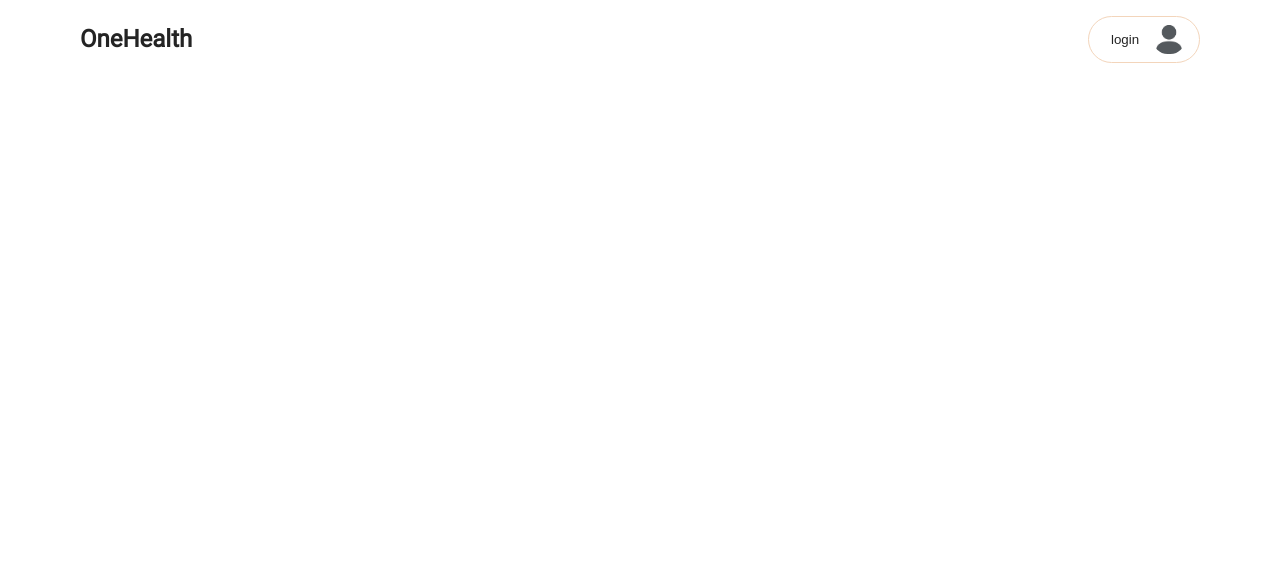
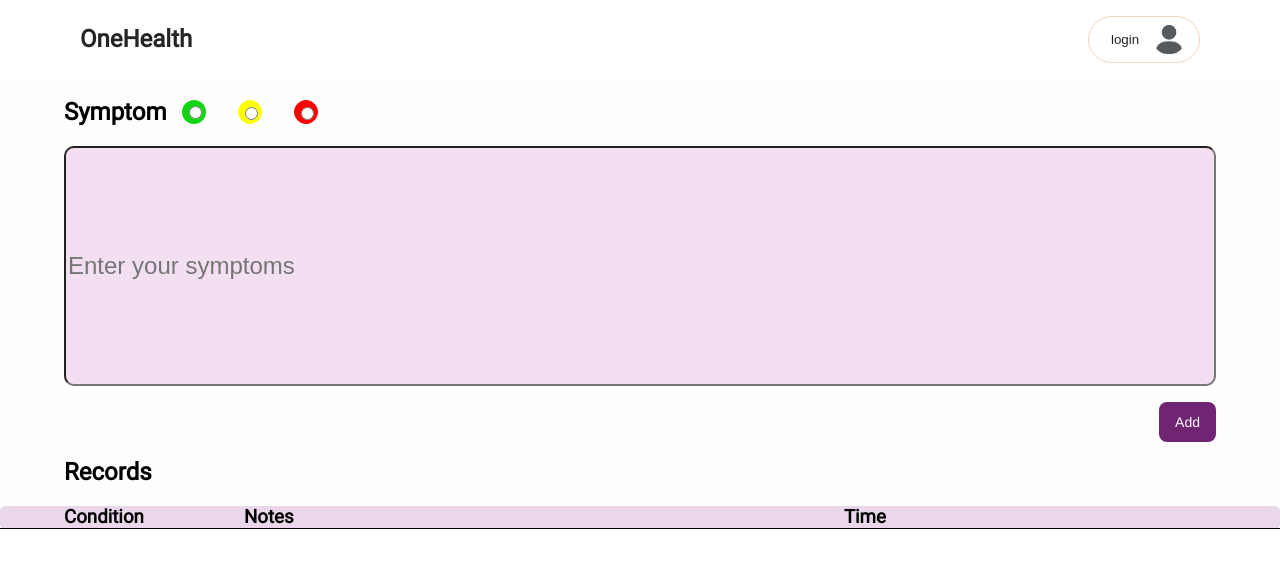
Before and after one commit to m-capone1/OneHealth, a React (Vite) app in the folder client/: page /tracker in a window 1280 px wide. Before the commit this address had no page. Shown: the top 568 px of the page. Built offline with nearby package versions, Linux system fonts and the light colour scheme.

Commit message:
add a tracker page

```diff
--- a/client/src/App.jsx
+++ b/client/src/App.jsx
@@ -7,16 +7,21 @@
 import ChatPage from "./pages/ChatPage/ChatPage.jsx";
 import HomePage from "./pages/HomePage/HomePage.jsx";
 import Header from './components/Header/Header.jsx';
+import TrackerPage from './pages/TrackerPage/TrackerPage.jsx';
 
 function App() {
   return (
     <Router>
-       <Header />
+      <Header />
       <Routes>
         <Route path="/" element={<HomePage />} />
         <Route path="/chat" element={<ChatPage />} />
-        <Route path='/records' element={ <RecordList recordListData={recordData}/>} />
-        <Route path='/record-details' element={ <RecordDetailsPage  />} />
+        <Route path="/tracker" element={<TrackerPage />} />
+        <Route
+          path="/records"
+          element={<RecordList recordListData={recordData} />}
+        />
+        <Route path="/record-details" element={<RecordDetailsPage />} />
       </Routes>
     </Router>
   );
--- /dev/null
+++ b/client/src/pages/TrackerPage/TrackerPage.jsx
@@ -0,0 +1,12 @@
+import Tracker from "../../components/Tracker/Tracker";
+
+const TrackerPage = () => {
+    return (
+        <>
+        <Tracker />
+        </>
+    )
+}
+
+
+export default TrackerPage;
```
